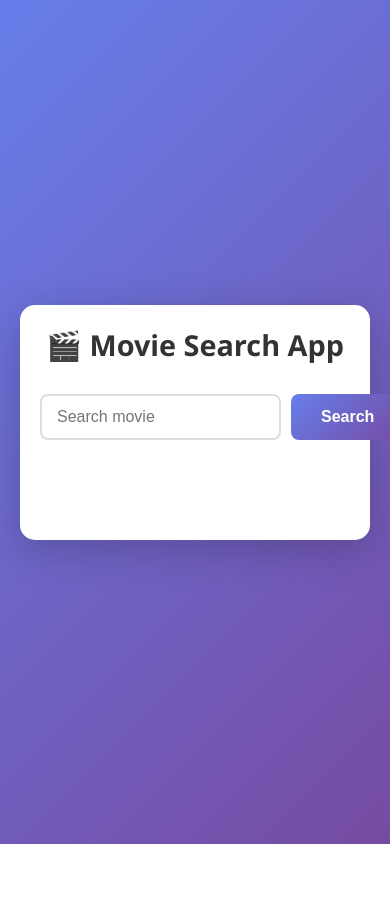
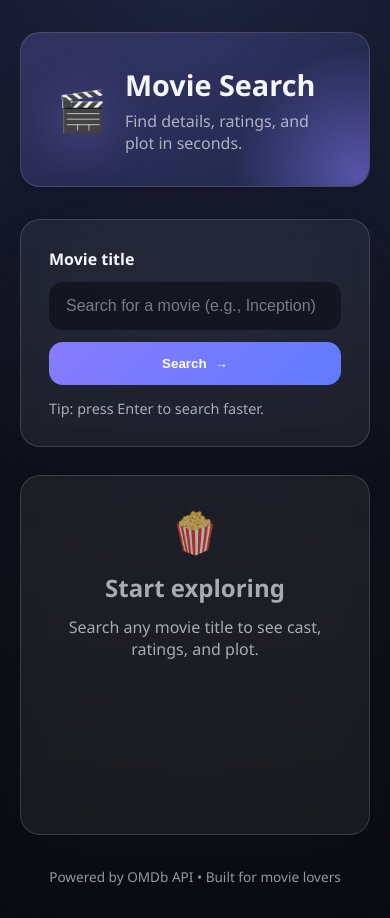
Before and after one commit to Sadmanhasin/moviesearch, a plain HTML site: page index.html in a window 390 px wide. Before the commit the page ends 844 px from the top, so only its background shows below. Drawn offline with Linux system fonts and the light colour scheme.

Commit message:
Update movie search UI / fix bug

```diff
--- a/index.html
+++ b/index.html
@@ -8,20 +8,48 @@
 </head>
 
 <body>
-    <div class="container">
-        <h1>🎬 Movie Search App</h1>
+    <div class="app">
+        <header class="app-header">
+            <div class="brand">
+                <span class="brand-icon" aria-hidden="true">🎬</span>
+                <div>
+                    <h1>Movie Search</h1>
+                    <p class="subtitle">Find details, ratings, and plot in seconds.</p>
+                </div>
+            </div>
+            <div class="header-glow" aria-hidden="true"></div>
+        </header>
 
+        <main class="content">
+            <section class="search-panel" aria-label="Search movies">
+                <label class="search-label" for="movieInput">Movie title</label>
                 <div class="search-box">
                     <input
                         type="text"
                         id="movieInput"
-                placeholder="Search movie"
+                        placeholder="Search for a movie (e.g., Inception)"
                         autocomplete="off"
                     >
-            <button id="searchMovie">Search</button>
+                    <button id="searchMovie" type="button">
+                        <span class="button-text">Search</span>
+                        <span class="button-icon" aria-hidden="true">→</span>
+                    </button>
                 </div>
+                <p class="helper-text">Tip: press Enter to search faster.</p>
+            </section>
 
-        <div id="movieResult"></div>
+            <section class="results" aria-live="polite">
+                <div id="movieResult" class="empty-state">
+                    <div class="empty-illustration" aria-hidden="true">🍿</div>
+                    <h2>Start exploring</h2>
+                    <p>Search any movie title to see cast, ratings, and plot.</p>
+                </div>
+            </section>
+        </main>
+
+        <footer class="app-footer">
+            <p>Powered by OMDb API • Built for movie lovers</p>
+        </footer>
     </div>
 
     <script src="script.js"></script>
--- a/script.js
+++ b/script.js
@@ -9,12 +9,24 @@ btn.addEventListener("click", async () => {
   const movie = movieInput.value.trim();
 
   if (!movie) {
-    result.textContent = "Please enter a movie name";
+    result.innerHTML = `
+      <div class="status-card">
+        <div class="empty-illustration" aria-hidden="true">🎞️</div>
+        <h2>Please enter a movie name</h2>
+        <p>Try something like “Interstellar” or “Parasite”.</p>
+      </div>
+    `;
     return;
   }
 
   // Loading state
-  result.textContent = "Loading...";
+  result.innerHTML = `
+    <div class="status-card">
+      <div class="empty-illustration" aria-hidden="true">⏳</div>
+      <h2>Searching...</h2>
+      <p>Fetching the best match for you.</p>
+    </div>
+  `;
 
   try {
     const res = await fetch(
@@ -23,25 +35,46 @@ btn.addEventListener("click", async () => {
     const data = await res.json();
 
     if (data.Response === "False") {
-      result.textContent = "❌ Movie not found";
+      result.innerHTML = `
+        <div class="status-card">
+          <div class="empty-illustration" aria-hidden="true">🔎</div>
+          <h2>Movie not found</h2>
+          <p>Check the spelling or try another title.</p>
+        </div>
+      `;
       return;
     }
 
+    const poster = data.Poster && data.Poster !== "N/A"
+      ? data.Poster
+      : "https://via.placeholder.com/400x600?text=No+Poster";
+
+    const genres = data.Genre ? data.Genre.split(",") : [];
+
     result.innerHTML = `
       <div class="movie-card">
-        <img src="${data.Poster}" alt="${data.Title}" class="poster">
+        <img src="${poster}" alt="${data.Title}" class="poster">
         <div class="movie-info">
           <h2>${data.Title}</h2>
+          <div class="tag-list">
+            ${genres.map((genre) => `<span class="tag">${genre.trim()}</span>`).join("")}
+          </div>
           <p><strong>Year:</strong> ${data.Year}</p>
           <p><strong>Director:</strong> ${data.Director}</p>
-          <p><strong>Genre:</strong> ${data.Genre}</p>
+          <p><strong>Runtime:</strong> ${data.Runtime}</p>
           <p><strong>Plot:</strong> ${data.Plot}</p>
-          <p><strong>Rating:</strong> ${data.imdbRating}/10</p>
+          <span class="rating">⭐ ${data.imdbRating}/10</span>
         </div>
       </div>
     `;
   } catch (error) {
-    result.textContent = "❌ Something went wrong. Please try again.";
+    result.innerHTML = `
+      <div class="status-card">
+        <div class="empty-illustration" aria-hidden="true">⚠️</div>
+        <h2>Something went wrong</h2>
+        <p>Please try again in a moment.</p>
+      </div>
+    `;
     console.error("Error fetching movie:", error);
   }
 });
--- a/styles.css
+++ b/styles.css
@@ -4,116 +4,254 @@
     box-sizing: border-box;
 }
 
+:root {
+    color-scheme: dark;
+    --bg: #0f111a;
+    --panel: rgba(255, 255, 255, 0.06);
+    --panel-strong: rgba(255, 255, 255, 0.12);
+    --border: rgba(255, 255, 255, 0.14);
+    --text: #f5f7ff;
+    --muted: rgba(245, 247, 255, 0.65);
+    --accent: #8a7bff;
+    --accent-strong: #5f7bff;
+    --shadow: 0 20px 60px rgba(15, 17, 26, 0.4);
+    --radius: 20px;
+}
+
 body {
-    font-family: 'Segoe UI', Tahoma, Geneva, Verdana, sans-serif;
-    background: linear-gradient(135deg, #667eea 0%, #764ba2 100%);
+    font-family: "Poppins", "Segoe UI", system-ui, -apple-system, sans-serif;
+    background: radial-gradient(circle at top, #1f2440 0%, #0f111a 55%, #0a0b12 100%);
     min-height: 100vh;
     display: flex;
     justify-content: center;
     align-items: center;
-    padding: 20px;
+    padding: 32px 20px;
+    color: var(--text);
 }
 
-.container {
-    background: white;
-    border-radius: 15px;
-    padding: 40px;
-    box-shadow: 0 10px 40px rgba(0, 0, 0, 0.2);
-    max-width: 600px;
-    width: 100%;
+.app {
+    width: min(1100px, 100%);
+    display: flex;
+    flex-direction: column;
+    gap: 32px;
 }
 
-h1 {
-    text-align: center;
-    color: #333;
-    margin-bottom: 30px;
-    font-size: 2.5em;
+.app-header {
+    position: relative;
+    padding: 32px 36px;
+    border-radius: var(--radius);
+    background: linear-gradient(135deg, rgba(138, 123, 255, 0.22), rgba(95, 123, 255, 0.12));
+    border: 1px solid var(--border);
+    box-shadow: var(--shadow);
+    overflow: hidden;
+}
+
+.header-glow {
+    position: absolute;
+    inset: auto -120px -120px auto;
+    width: 260px;
+    height: 260px;
+    background: radial-gradient(circle, rgba(138, 123, 255, 0.6), transparent 70%);
+    filter: blur(0px);
+    opacity: 0.9;
+}
+
+.brand {
+    display: flex;
+    align-items: center;
+    gap: 18px;
+    position: relative;
+    z-index: 1;
+}
+
+.brand-icon {
+    font-size: 2.5rem;
+    filter: drop-shadow(0 8px 24px rgba(138, 123, 255, 0.45));
+}
+
+.app-header h1 {
+    font-size: clamp(1.8rem, 2vw + 1.2rem, 2.6rem);
+    margin-bottom: 6px;
+}
+
+.subtitle {
+    color: var(--muted);
+    font-size: 1rem;
+}
+
+.content {
+    display: grid;
+    grid-template-columns: minmax(260px, 360px) 1fr;
+    gap: 28px;
+    align-items: start;
+}
+
+.search-panel {
+    background: var(--panel);
+    border: 1px solid var(--border);
+    border-radius: var(--radius);
+    padding: 28px;
+    box-shadow: var(--shadow);
+    backdrop-filter: blur(10px);
+}
+
+.search-label {
+    display: block;
+    font-weight: 600;
+    margin-bottom: 12px;
+    color: var(--text);
 }
 
 .search-box {
     display: flex;
-    gap: 10px;
-    margin-bottom: 30px;
+    gap: 12px;
+    align-items: center;
 }
 
 #movieInput {
     flex: 1;
-    padding: 12px 15px;
-    border: 2px solid #ddd;
-    border-radius: 8px;
-    font-size: 1em;
-    transition: border-color 0.3s;
+    padding: 14px 16px;
+    border-radius: 14px;
+    border: 1px solid transparent;
+    background: rgba(15, 17, 26, 0.7);
+    color: var(--text);
+    font-size: 1rem;
+    transition: border-color 0.2s, box-shadow 0.2s;
+}
+
+#movieInput::placeholder {
+    color: rgba(245, 247, 255, 0.45);
 }
 
 #movieInput:focus {
     outline: none;
-    border-color: #667eea;
+    border-color: var(--accent);
+    box-shadow: 0 0 0 4px rgba(138, 123, 255, 0.15);
 }
 
 #searchMovie {
-    padding: 12px 30px;
-    background: linear-gradient(135deg, #667eea 0%, #764ba2 100%);
-    color: white;
+    padding: 14px 20px;
     border: none;
-    border-radius: 8px;
-    font-size: 1em;
+    border-radius: 14px;
+    background: linear-gradient(135deg, var(--accent), var(--accent-strong));
+    color: #fff;
     font-weight: 600;
     cursor: pointer;
-    transition: transform 0.2s, box-shadow 0.2s;
+    display: inline-flex;
+    align-items: center;
+    gap: 8px;
+    transition: transform 0.2s ease, box-shadow 0.2s ease;
 }
 
 #searchMovie:hover {
     transform: translateY(-2px);
-    box-shadow: 0 5px 20px rgba(102, 126, 234, 0.4);
+    box-shadow: 0 12px 25px rgba(95, 123, 255, 0.4);
 }
 
 #searchMovie:active {
     transform: translateY(0);
 }
 
+.helper-text {
+    margin-top: 14px;
+    font-size: 0.9rem;
+    color: var(--muted);
+}
+
+.results {
+    background: var(--panel);
+    border: 1px solid var(--border);
+    border-radius: var(--radius);
+    padding: 28px;
+    min-height: 360px;
+    box-shadow: var(--shadow);
+    backdrop-filter: blur(10px);
+}
+
 #movieResult {
-    min-height: 50px;
-    color: #666;
+    height: 100%;
+}
+
+.empty-state,
+.status-card {
+    height: 100%;
+    display: grid;
+    place-items: center;
+    text-align: center;
+    gap: 12px;
+    color: var(--muted);
+}
+
+.empty-illustration {
+    font-size: 2.5rem;
 }
 
 .movie-card {
-    display: flex;
-    gap: 20px;
-    animation: fadeIn 0.5s ease-in;
+    display: grid;
+    grid-template-columns: 190px 1fr;
+    gap: 24px;
+    animation: fadeIn 0.4s ease;
 }
 
 .poster {
-    width: 150px;
-    height: 225px;
-    border-radius: 10px;
+    width: 100%;
+    height: 260px;
+    border-radius: 16px;
     object-fit: cover;
-    box-shadow: 0 5px 15px rgba(0, 0, 0, 0.2);
-}
-
-.movie-info {
-    flex: 1;
+    box-shadow: 0 14px 30px rgba(0, 0, 0, 0.35);
 }
 
 .movie-info h2 {
-    color: #333;
-    margin-bottom: 15px;
-    font-size: 1.8em;
+    font-size: 2rem;
+    margin-bottom: 10px;
+}
+
+.tag-list {
+    display: flex;
+    flex-wrap: wrap;
+    gap: 8px;
+    margin: 10px 0 16px;
+}
+
+.tag {
+    padding: 6px 12px;
+    border-radius: 999px;
+    background: var(--panel-strong);
+    color: var(--text);
+    font-size: 0.85rem;
 }
 
 .movie-info p {
-    color: #666;
+    color: var(--muted);
     margin-bottom: 10px;
     line-height: 1.6;
 }
 
 .movie-info strong {
-    color: #333;
+    color: var(--text);
+}
+
+.rating {
+    display: inline-flex;
+    align-items: center;
+    gap: 8px;
+    padding: 6px 12px;
+    border-radius: 999px;
+    background: rgba(138, 123, 255, 0.2);
+    color: var(--text);
+    font-weight: 600;
+}
+
+.app-footer {
+    text-align: center;
+    color: var(--muted);
+    font-size: 0.85rem;
 }
 
 @keyframes fadeIn {
     from {
         opacity: 0;
-        transform: translateY(10px);
+        transform: translateY(8px);
     }
     to {
         opacity: 1;
@@ -121,22 +259,27 @@ h1 {
     }
 }
 
-@media (max-width: 600px) {
-    .container {
-        padding: 20px;
-    }
-
-    h1 {
-        font-size: 1.8em;
+@media (max-width: 900px) {
+    .content {
+        grid-template-columns: 1fr;
     }
 
     .movie-card {
-        flex-direction: column;
-        align-items: center;
+        grid-template-columns: 1fr;
     }
 
     .poster {
-        width: 100%;
-        max-width: 200px;
+        height: 320px;
     }
 }
+
+@media (max-width: 600px) {
+    .search-box {
+        flex-direction: column;
+        align-items: stretch;
+    }
+
+    #searchMovie {
+        justify-content: center;
+    }
+}
```
Lines whose indentation alone changed are shown as unchanged.
